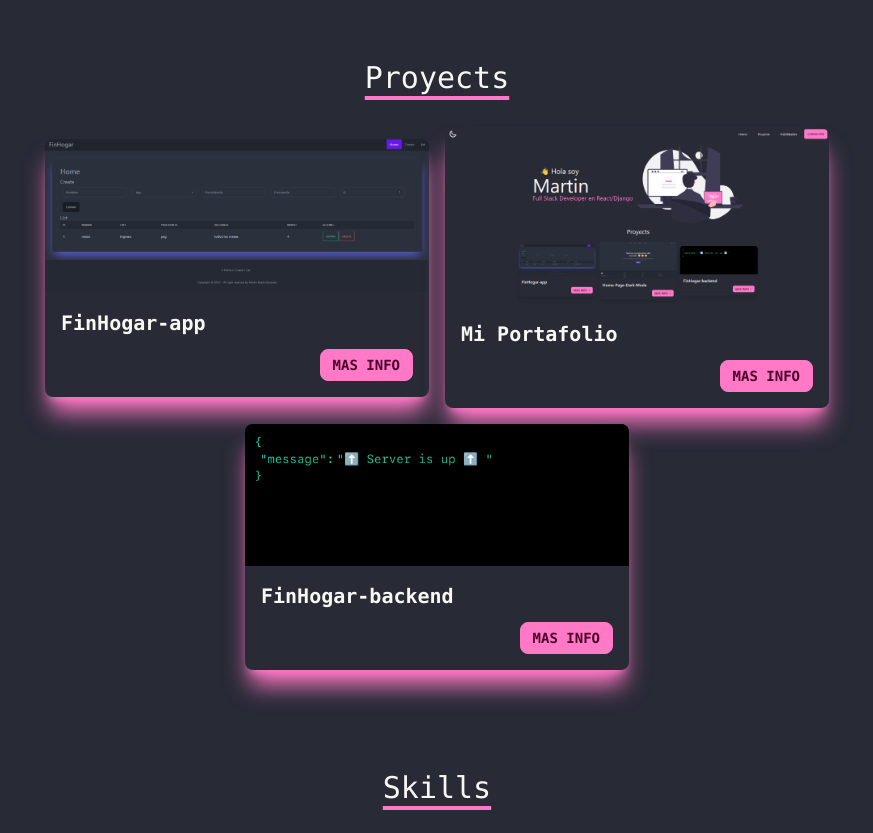
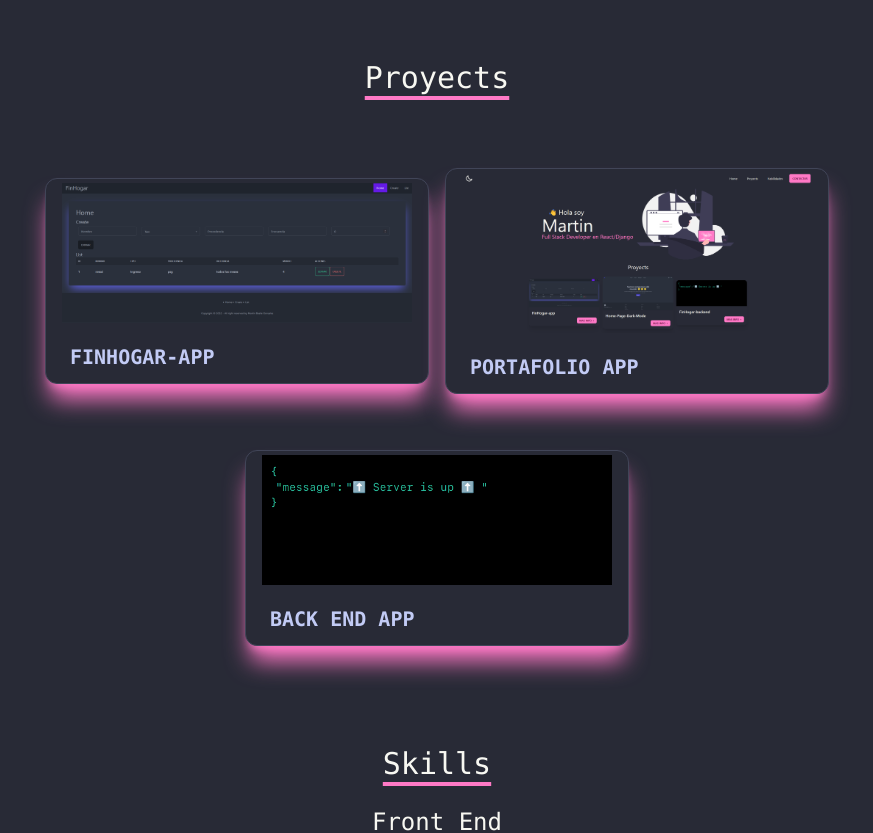
Before and after one commit to martinbasile13/Portafolio, a React (Vite) app: page / in a window 1280 px wide. Shown: the part 720-1553 px from the top of the page, without its empty margins (203-1076 px from the left). Built offline with nearby package versions, Linux system fonts and the light colour scheme.

Commit message:
portafolio v3

```diff
--- a/src/component/about.jsx
+++ b/src/component/about.jsx
@@ -4,8 +4,8 @@ export default function About({info}) {
     return(
         <div className="hero ">
           <div className="hero-content flex-col lg:flex-row">
-              {info === "dracula" && <img src="../../svg/coding.svg" alt="" className="h-96" />}
-              {info === "light" && <img src="../../svg/coding2.svg" alt="" className="h-96" />}
+              {info === "dracula" && <img src="../../svg/coding.svg" alt="" className="h-80" />}
+              {info === "light" && <img src="../../svg/coding2.svg" alt="" className="h-90" />}
             <div className="flex flex-col items-start justify-start text-start">
               <h1 className="text-5xl font-bold">Mi nombre es Martin Basile</h1>
               <p className="py-6 text-lg">Soy Programador Web Full Stack, Mi especializacion es React y Django Rest Framework</p>
--- a/src/component/contacModal.jsx
+++ b/src/component/contacModal.jsx
@@ -3,12 +3,12 @@ import Contact from "./contact"
 export default function ContactModal(){
     return(
         <div>
-            <label htmlFor="my-modal-3" className="btn btn-primary mr-2">Contact Me</label>
+            <label htmlFor="my-modal-2" className="btn btn-primary mr-2">Contact Me</label>
 
-            <input type="checkbox" id="my-modal-3" className="modal-toggle" />
+            <input type="checkbox" id="my-modal-2" className="modal-toggle" />
             <div className="modal">
                 <div className="modal-box w-11/12 max-w-4xl">
-                    <label htmlFor="my-modal-3" className="btn btn-sm btn-circle absolute right-2 top-2">✕</label>
+                    <label htmlFor="my-modal-2" className="btn btn-sm btn-circle absolute right-2 top-2">✕</label>
                     <Contact/>
                 </div>
             </div>
--- a/src/component/proyectos/finhogar.jsx
+++ b/src/component/proyectos/finhogar.jsx
@@ -4,7 +4,14 @@ export default function Finhogar(){
     return(
       <div>
           {/* The button to open modal */}
-            <label htmlFor="my-modal-3" className="btn btn-primary btn-sm">Mas Info</label>
+          <label htmlFor="my-modal-3" className="btn w-full h-full bg-base-100 shadow-xl shadow-primary rounded-xl mt-10">
+            <div className="mt-1">
+              <figure><img src="../../imgs/finhogar.png" alt="" /></figure>
+              <div className="">
+                <h2 className="p-2 text-xl card-title my-3">FinHogar-app</h2>
+              </div>
+            </div>
+          </label>
 
           {/* Put this part before </body> tag */}
           <input type="checkbox" id="my-modal-3" className="modal-toggle" />
--- a/src/component/proyectos/port.jsx
+++ b/src/component/proyectos/port.jsx
@@ -4,7 +4,15 @@ export default function Port(){
     return(
         <div>
             {/* The button to open modal */}
-            <label htmlFor="my-modal-4" className="btn btn-primary btn-sm">Mas Info</label>
+            <label htmlFor="my-modal-4" className="btn w-full h-full bg-base-100 shadow-xl shadow-primary rounded-xl mt-10">
+              <div className="mt-1">
+                <figure><img src="../../imgs/portafolio.png" alt="" /></figure>
+                <div className="">
+                  <h2 className="p-2 text-xl card-title my-3">Portafolio app</h2>
+                </div>
+              </div>
+            </label>
+
 
             {/* Put this part before </body> tag */}
             <input type="checkbox" id="my-modal-4" className="modal-toggle" />
--- a/src/component/proyectos/server.jsx
+++ b/src/component/proyectos/server.jsx
@@ -3,7 +3,14 @@ export default function Server(){
     return(
         <div>
             {/* The button to open modal */}
-            <label htmlFor="my-modal-5" className="btn btn-primary btn-sm">Mas Info</label>
+            <label htmlFor="my-modal-5" className="btn w-full h-full bg-base-100 shadow-xl shadow-primary rounded-xl mt-10">
+              <div className="mt-1">
+                <figure><img src="../../imgs/server1.png" alt="" /></figure>
+                <div className="">
+                  <h2 className="p-2 text-xl card-title my-3">Back End app</h2>
+                </div>
+              </div>
+            </label>
 
             {/* Put this part before </body> tag */}
             <input type="checkbox" id="my-modal-5" className="modal-toggle" />
--- a/src/component/proyects.jsx
+++ b/src/component/proyects.jsx
@@ -1,36 +1,19 @@
 import Finhogar from "./proyectos/finhogar"
 import Server from "./proyectos/server"
 import Dark from "./proyectos/port"
+import ModalPro from "./modalPro"
 
 export default function Proyects(){
     return(
         <div className="flex flex-wrap p-3 items-center justify-center ">
-            <div className="m-2 card card-compact w-96 bg-base-100 shadow-xl shadow-primary rounded-lg">
-                <figure><img src="../../imgs/finhogar.png" alt="" /></figure>
-                <div className="card-body">
-                  <h2 className="card-title">FinHogar-app</h2>
-                  <div className="card-actions justify-end">
-                    <Finhogar/>
-                  </div>
-                </div>
+            <div className="m-2 card card-compact w-96">
+              <Finhogar/>
             </div>
-            <div className="m-2 card card-compact w-96 bg-base-100 shadow-xl shadow-primary rounded-lg">
-              <figure><img src="../../imgs/portafolio.png" alt="" /></figure>
-              <div className="card-body">
-                <h2 className="card-title">Mi Portafolio</h2>
-                <div className="card-actions justify-end">
-                  <Dark/>
-                </div>
-              </div>
+            <div className="m-2 card card-compact w-96">
+              <Dark/>
             </div>
-            <div className="m-2 card card-compact w-96 bg-base-100 shadow-xl shadow-primary rounded-lg">
-              <figure><img src="../../imgs/server1.png" alt="" /></figure>
-              <div className="card-body">
-                <h2 className="card-title">FinHogar-backend</h2>
-                <div className="card-actions justify-end">
-                  <Server/>
-                </div>
-              </div>
+            <div className="m-2 card card-compact w-96">
+              <Server/>
             </div>
         </div>
     )
```
Lines whose indentation alone changed are shown as unchanged.
